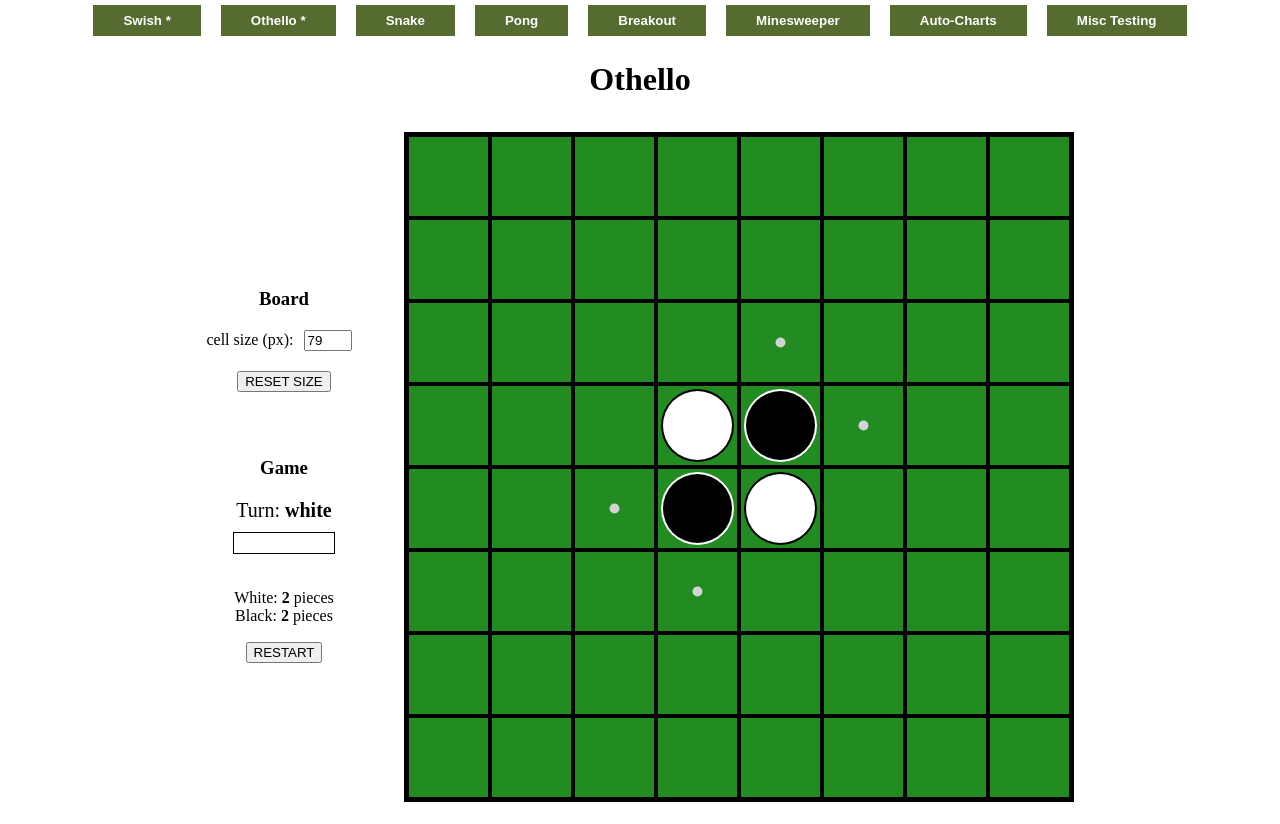
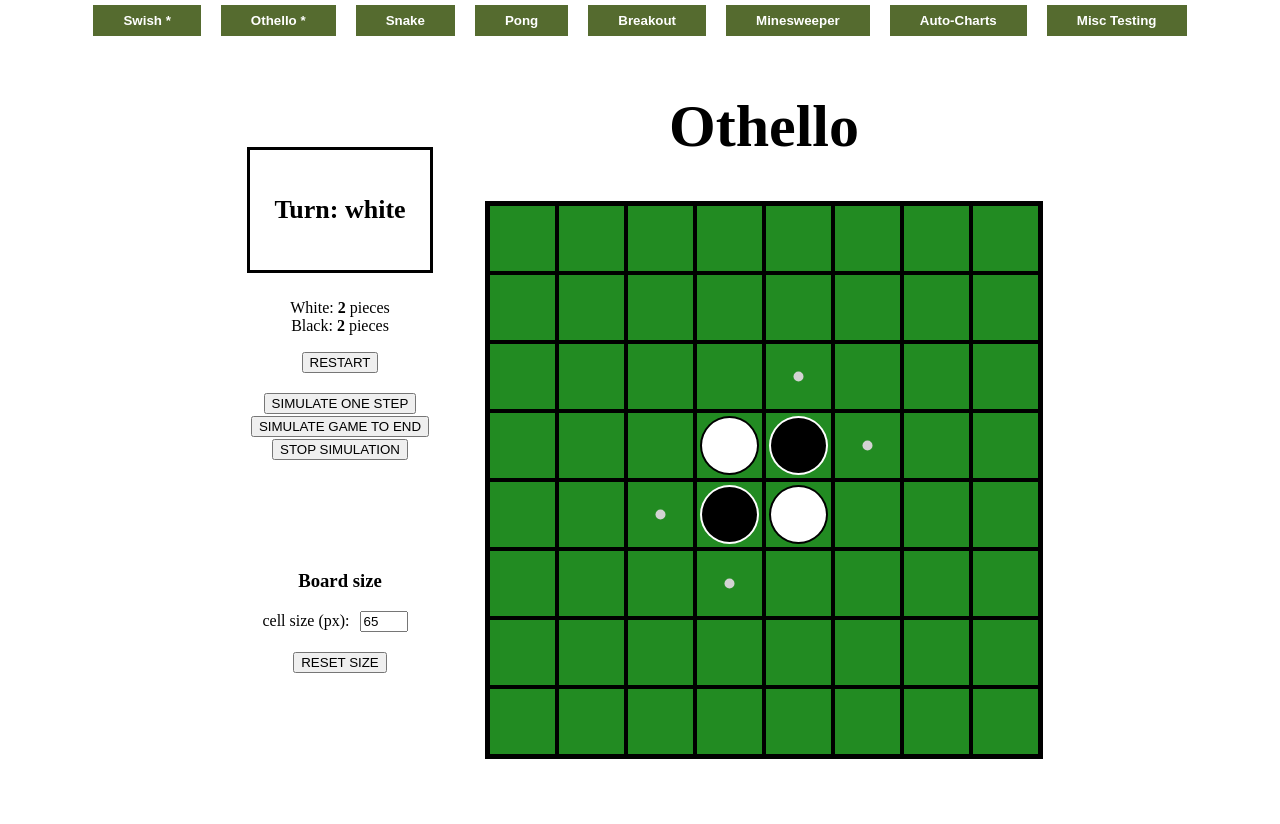
Before and after one commit to apoyhonen/base, a Vue app: page / in a window 1280 px wide. After the commit the page ends 800 px from the top, so only its background shows below. Built offline with nearby package versions, Linux system fonts and the light colour scheme.

Commit message:
othello implement random simulation game / step / stop simulation; improve game info/layout

```diff
--- a/src/apps/OthelloApp.vue
+++ b/src/apps/OthelloApp.vue
@@ -1,34 +1,41 @@
 <template>
-  <h1>Othello</h1>
 
   <table class="info-table">
     <tr>
 
       <td>
-        <h3>Board</h3>
-        <div class="controls-div">
-          <label for="cellSize">cell size (px):</label>
-          <input id="cellSize" type="number" class="controls-input" v-model="cellSize" />
-          <br><br>
-          <button class="controls-button"  @click="cellSize = defaultCellSize">RESET SIZE</button>
-        </div>
-        <br><br>
-
-        <h3>Game</h3>
-        <p style="font-size: 20px;">
-          Turn: <b>{{ currentPlayerRef === 1 ? 'white' : 'black' }}</b>
-          <br>
-          <span :class="currentPlayerRef === 1 ? 'player-white' : 'player-black'"></span>
-        </p>
+        <span :class="currentPlayerRef === 1 ? 'player-white' : 'player-black'">
+          Turn: {{ currentPlayerRef === 1 ? 'white' : 'black' }}
+        </span>
         <p>
           White: <b>{{ whitePieces }}</b> pieces
           <br>
           Black: <b>{{ blackPieces }}</b> pieces
         </p>
         <button class="controls-button"  @click="resetGame">RESTART</button>
+        <br><br>
+        <button class="controls-button"  @click="runSingleSimulationStep">SIMULATE ONE STEP</button>
+        <br>
+        <button class="controls-button"  @click="runSimulatedGame(true)">SIMULATE GAME TO END</button>
+        <br>
+        <button class="controls-button"  @click="stopSimulation = true">STOP SIMULATION</button>
+
+        <br><br>
+        <br><br>
+        <br><br>
+
+        <h3>Board size</h3>
+        <div class="controls-div">
+          <label for="cellSize">cell size (px):</label>
+          <input id="cellSize" type="number" class="controls-input" v-model="cellSize" />
+          <br><br>
+          <button class="controls-button"  @click="cellSize = calculateCellSizeByWindow()">RESET SIZE</button>
+        </div>
       </td>
 
       <td>
+        <h1 style="font-size: 60px;">Othello</h1>
+
         <table id="othello-table">
           <tr v-for="rowIndex in 8" :key="'row' + rowIndex">
             <OthelloCell
@@ -60,7 +67,7 @@ import {
   addStarterPieces,
   placePiece,
   markPossibleMoves,
-  emptyGrid
+  emptyGrid, selectRandomOptionFromPossibleMoves
 } from "@/engines/OthelloEngine";
 
 const defaultCellSize = 50;
@@ -73,11 +80,15 @@ const possibleMovesGrid = ref([]);
 initGrid(possibleMovesGrid.value, []);
 
 onMounted(() => {
-  const table = document.getElementById("othello-table");
-  cellSize.value = Math.floor(Math.min(window.innerWidth - table.offsetLeft, window.innerHeight - table.offsetTop) * 0.8 / 8);
+  cellSize.value = calculateCellSizeByWindow();
 
   startGame();
 })
+
+function calculateCellSizeByWindow() {
+  const table = document.getElementById("othello-table");
+  return Math.floor(Math.min(window.innerWidth - table.offsetLeft, window.innerHeight - table.offsetTop) * 0.8 / 8);
+}
 
 // game
 
@@ -103,20 +114,58 @@ function startGame() {
 
   // random player starts
   setCurrentPlayer(randomIntBetween(1, 2));
-  resetPossibleMoves();
+  resetPossibleMoves(true);
 }
 
 function cellClicked(col, row) {
   const placed = placePiece(grid.value, possibleMovesGrid.value, currentPlayerRef.value, col -1, row -1);
-  if (placed) {
+
+  if (placed) afterPiecePlaced();
+}
+
+function afterPiecePlaced() {
+  if (whitePieces.value + blackPieces.value === 64) {
+    // game has ended
+    let winText = '';
+    if (whitePieces.value === blackPieces.value) {
+      // tie
+      winText += 'The game ended in a tie of 32:32 points. What a wonderful match!';
+    } else {
+      const winnerName = whitePieces.value > blackPieces.value ? 'White' : 'Black';
+      const winnerTiles = Math.max(whitePieces.value, blackPieces.value);
+      winText += winnerName + ' has won with a score of ' + winnerTiles + ':' + (64 - winnerTiles) + '. Congratulations!'
+    }
+    alert(winText);
+    resetGame();
+
+    return true;
+  } else {
     togglePlayer();
-    resetPossibleMoves();
+    resetPossibleMoves(true);
+  }
+  return false;
+}
+
+function resetPossibleMoves(tryAgain) {
+  emptyGrid(possibleMovesGrid.value);
+  markPossibleMoves(grid.value, possibleMovesGrid.value, currentPlayerRef.value);
+
+  if (!isPossibleMoves()) {
+    if (tryAgain) {
+      togglePlayer();
+      alert('No possible moves! Turn passed!');
+      resetPossibleMoves(false);
+    }
   }
 }
 
-function resetPossibleMoves() {
-  emptyGrid(possibleMovesGrid.value);
-  markPossibleMoves(grid.value, possibleMovesGrid.value, currentPlayerRef.value);
+function isPossibleMoves() {
+  for (let rowIndex = 0; rowIndex < 8; rowIndex++) {
+    for (let colIndex = 0; colIndex < 8; colIndex++) {
+      if (possibleMovesGrid.value[rowIndex][colIndex].length > 0) return true; // possible moves found
+    }
+  }
+  return false;
 }
 
 function togglePlayer() {
@@ -125,6 +174,56 @@ function togglePlayer() {
 
 function setCurrentPlayer(playerVal) {
   currentPlayerRef.value = playerVal;
+}
+
+// SIMULATED (RANDOM) GAME
+
+const simulationStepLengthMs = 100;
+let lastSimulatedStepTimeStamp = 0;
+let stopSimulation = false;
+
+function runSingleSimulationStep() {
+  runSimulatedGameStep(false);
+  stopSimulation = true;
+}
+
+function runSimulatedGame(trySimulationAgain) {
+  runSimulatedGameStep(trySimulationAgain);
+}
+
+function runSimulatedGameStep(trySimulationAgain) {
+  if (stopSimulation) {
+    stopSimulation = false;
+    return;
+  }
+
+  if (getRemainingMoves() > 0) {
+    if (Date.now() - lastSimulatedStepTimeStamp > simulationStepLengthMs) {
+
+      const randomPlacement = selectRandomOptionFromPossibleMoves(possibleMovesGrid.value);
+      if (randomPlacement) {
+        placePiece(grid.value, possibleMovesGrid.value, currentPlayerRef.value, randomPlacement.col, randomPlacement.row);
+        lastSimulatedStepTimeStamp = Date.now();
+        if (afterPiecePlaced()) return; // game was won, no need to continue animating
+      } else {
+        // couldn't find next simulated step
+        if (trySimulationAgain) {
+          alert('Ran into a dead-end with simulation, resetting the game!');
+          runSimulatedGame(false);
+        } else {
+          alert('Could not run simulator to the end.');
+        }
+        return;
+      }
+
+    }
+
+    requestAnimationFrame(() => runSimulatedGameStep(trySimulationAgain));
+  }
+}
+
+function getRemainingMoves() {
+  return 64 - whitePieces.value - blackPieces.value;
 }
 
 </script>
@@ -150,17 +249,22 @@ function setCurrentPlayer(playerVal) {
 .player-white,
 .player-black {
   display: inline-block;
-  width: 100px;
-  height: 20px;
+  width: 180px;
+  height: 120px;
   margin: 10px;
+  line-height: 120px;
+  font-size: 26px;
+  font-weight: bold;
 }
 .player-white {
   background-color: white;
-  border: 1px solid black;
+  border: 3px solid black;
+  color: black;
 }
 .player-black {
   background-color: black;
-  border: 1px solid white;
+  border: 3px solid white;
+  color: white;
 }
 
 #othello-table {
--- a/src/engines/OthelloEngine.js
+++ b/src/engines/OthelloEngine.js
@@ -1,6 +1,6 @@
 
 import { randomIntBetween } from "@/util/MathUtil";
-export { initGrid, resetGrid, emptyGrid, addStarterPieces, placePiece, markPossibleMoves };
+export { initGrid, resetGrid, emptyGrid, addStarterPieces, placePiece, markPossibleMoves, selectRandomOptionFromPossibleMoves };
 
 // GRID MANIPULATION
 
@@ -13,9 +13,9 @@ function initGrid(grid, value) {
 }
 
 function resetGrid(grid, value) {
-    for (let i = 0; i < 8; i++) {
-        for (let j = 0; j < 8; j++) {
-            grid[i][j] = value;
+    for (let rowIndex = 0; rowIndex < 8; rowIndex++) {
+        for (let colIndex = 0; colIndex < 8; colIndex++) {
+            grid[rowIndex][colIndex] = value;
         }
     }
 }
@@ -73,6 +73,21 @@ function isOpponentValue(val, currentPlayerVal) {
 
 function isOwnValue(val, currentPlayerVal) {
     return val === currentPlayerVal;
+}
+
+function selectRandomOptionFromPossibleMoves(possibleMovesGrid) {
+    const possibleMoves = [];
+    for (let rowIndex = 0; rowIndex < 8; rowIndex++) {
+        for (let colIndex = 0; colIndex < 8; colIndex++) {
+            if (getPossibleMoves(possibleMovesGrid, colIndex, rowIndex).length > 0) {
+                possibleMoves.push({ col: colIndex, row: rowIndex });
+            }
+        }
+    }
+    const randomIndex = randomIntBetween(0, possibleMoves.length - 1);
+    const randomMove = possibleMoves[randomIndex];
+    console.log('SIMULATION: ' + possibleMoves.length + ' moves available, choosing ' + randomIndex + ' option.');
+    return randomMove > 0 ? null : randomMove;
 }
 
 // POSSIBLE MOVES GATHERING
@@ -308,3 +323,6 @@ function tryTopLeftMove(grid, colIndex, rowIndex, currentPlayerVal) {
 
     return [];
 }
+
+
+// SIMULATED GAME
```
